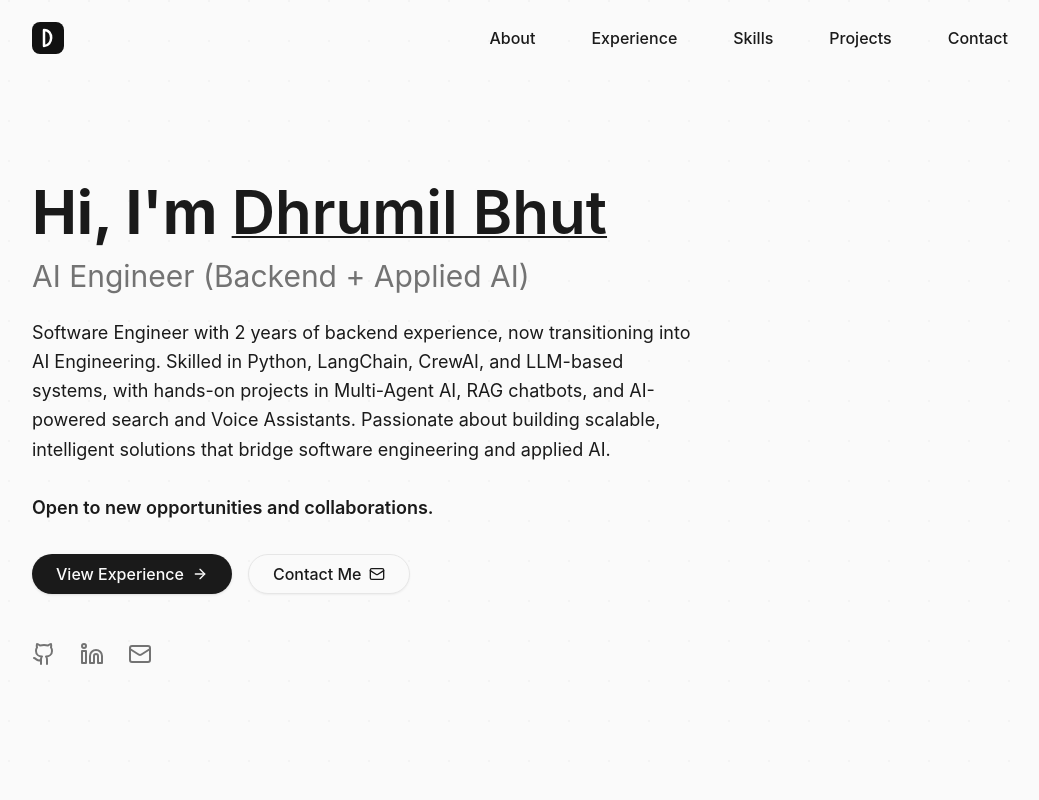
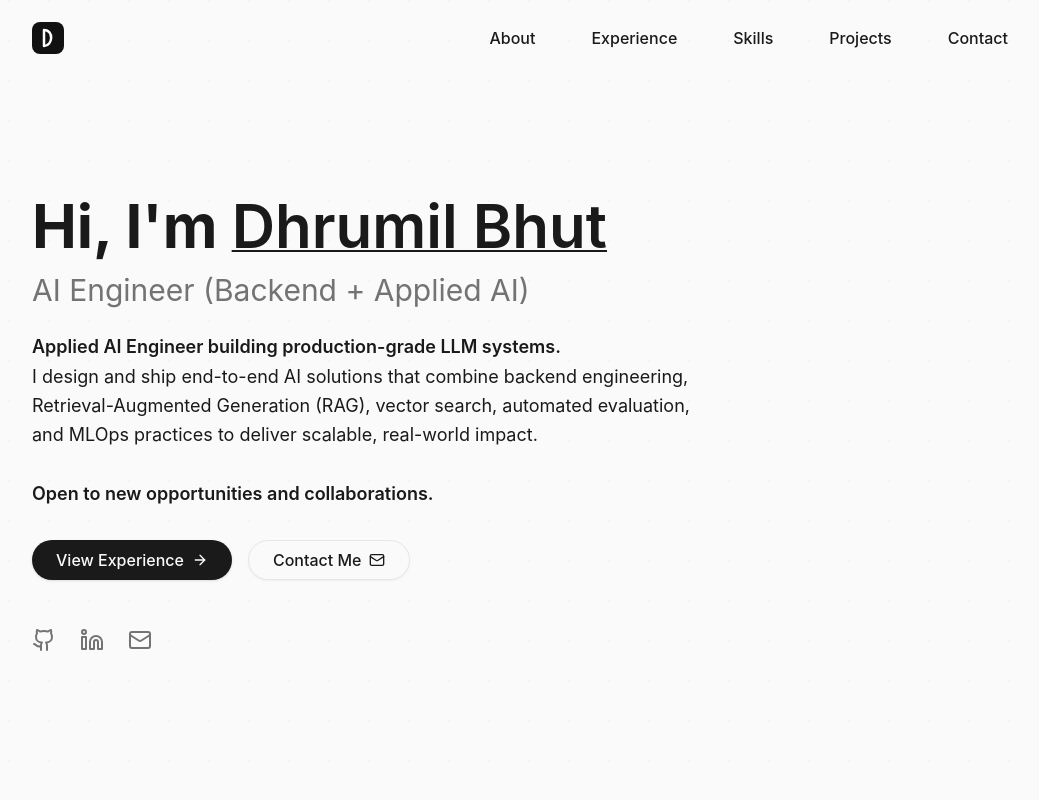
Before and after one commit to dhrumilbhut/portfolio, a React (Vite) app: page / in a window 1280 px wide. Shown: the top 800 px of the page, without its empty margins (112-1151 px from the left). Built offline with nearby package versions, Linux system fonts and the light colour scheme; a web font is replaced by a local one.

Commit message:
Update Hero component with enhanced description of AI engineering skills and projects

```diff
--- a/src/components/Hero.tsx
+++ b/src/components/Hero.tsx
@@ -22,7 +22,8 @@ const Hero = () => {
             AI Engineer (Backend + Applied AI)
           </h2>
           <p className="text-lg mb-8 leading-relaxed animate-fade-in-delay-1 max-w-2xl">
-            Software Engineer with 2 years of backend experience, now transitioning into AI Engineering. Skilled in Python, LangChain, CrewAI, and LLM-based systems, with hands-on projects in Multi-Agent AI, RAG chatbots, and AI-powered search and Voice Assistants. Passionate about building scalable, intelligent solutions that bridge software engineering and applied AI.
+            <span className="font-semibold">Applied AI Engineer building production-grade LLM systems.</span> <br />
+            I design and ship end-to-end AI solutions that combine backend engineering, Retrieval-Augmented Generation (RAG), vector search, automated evaluation, and MLOps practices to deliver scalable, real-world impact.
             <br />
             <br />
             <span className="font-semibold">Open to new opportunities and collaborations.</span>
@@ -79,7 +80,7 @@ const Hero = () => {
           </div>
         </div>
       </div>
-    </section>
+    </section >
   );
 };
 
```
